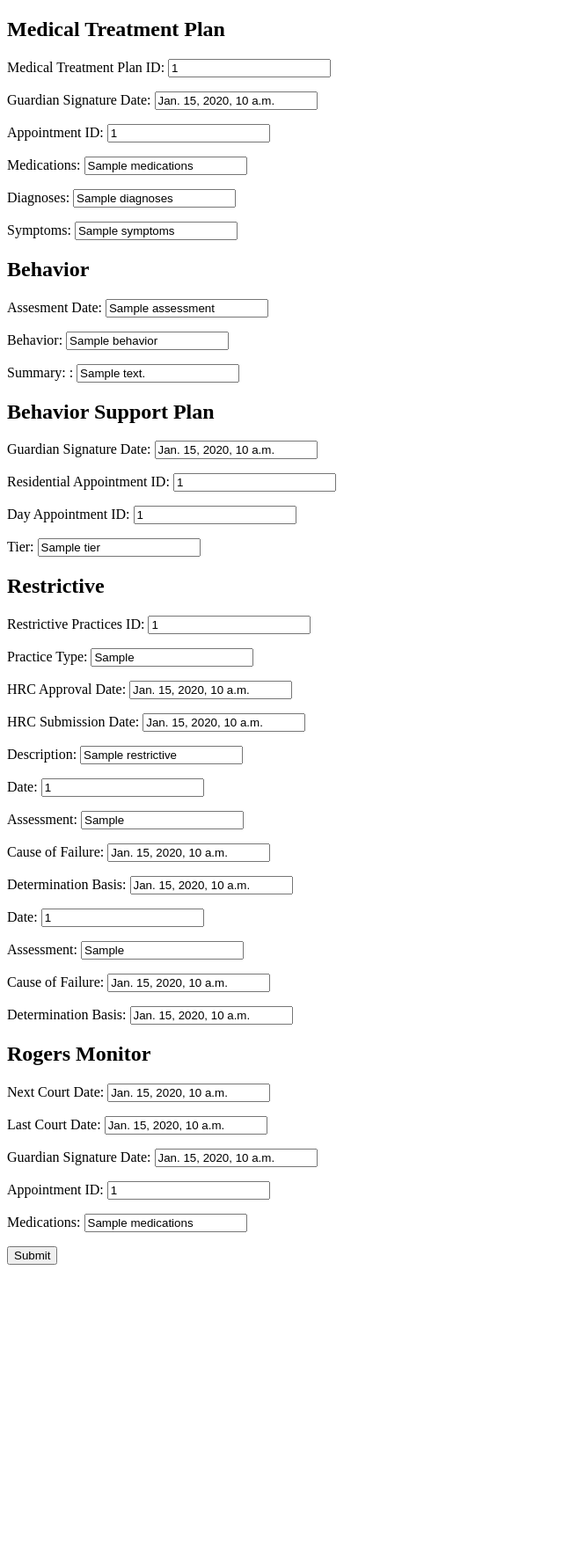
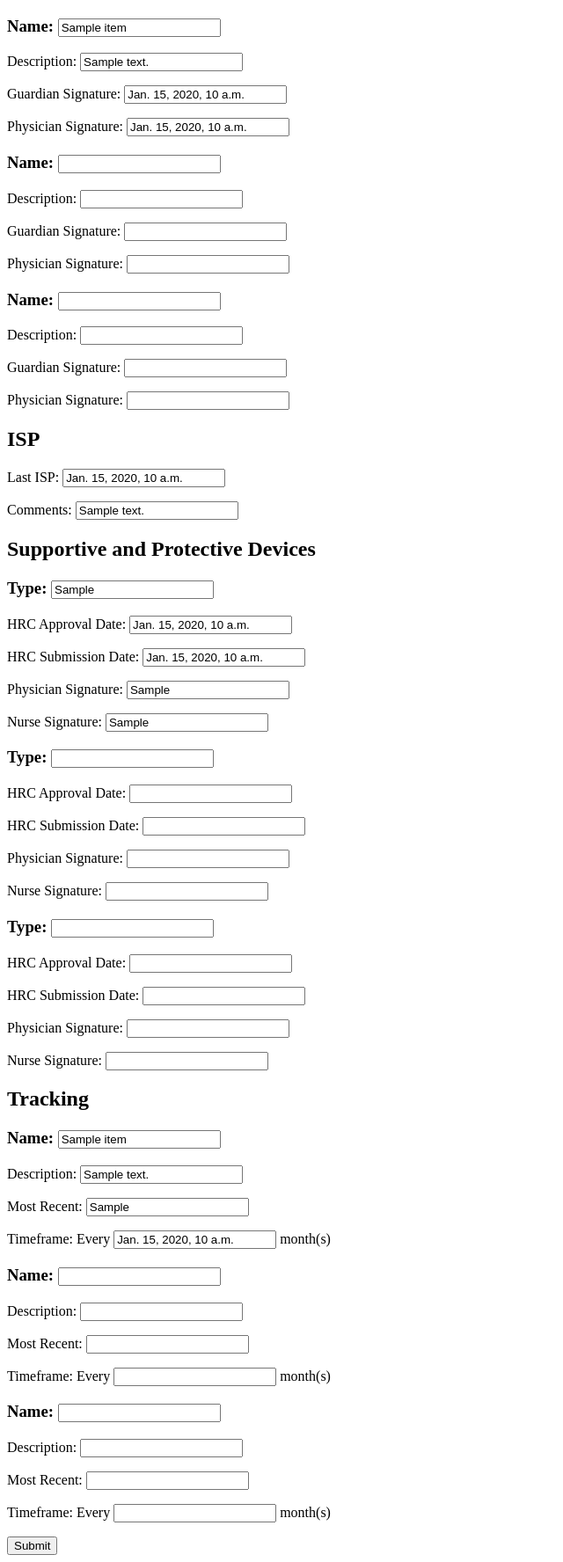
Before and after one commit to yzan424/JumboCode_WalnutStreetCenter, a Django app: template front-end/static/templates/update_protocol.html in a window 1280 px wide. Shown: the whole page at 88% size, without its empty margins (0-640 px from the left). Before the commit the page ends 1438 px from the top, so only its background shows below. Run offline with Django 3.2, Linux system fonts and the light colour scheme; the template is opened without the code that fills it: most values are stand-ins (such as "Sample title", 1, 10 or a date in 2020).

Commit message:
WIP: almost done with fixing dem logics

```diff
--- a/front-end/static/templates/protocol.html
+++ b/front-end/static/templates/protocol.html
@@ -22,7 +22,7 @@
         <div id="supportive">
         <h2>Supportive and Protective Devices</h2>
         {% for item in supportive %}
-            <h3>{{item.device_type}}</h3>
+            <h3>Type: {{item.device_type}}</h3>
             <p>HRC Approval Date: {{item.hrc_approval_date}}</p>
             <p>HRC Submission Date: {{item.hrc_submission_date}}</p>
             <p>Physician Signature: {{item.physician_signature}}</p>
--- a/front-end/static/templates/update_protocol.html
+++ b/front-end/static/templates/update_protocol.html
@@ -1,72 +1,90 @@
-<!doctype html>
-
+<!DOCTYPE html>
 <html lang="en">
     <head>
         <meta charset="utf-8">
+    </head>
+    <body>
+        <form action="/edit/protocol/1/" method="post">
+            {% csrf_token %}
+        <div id="protocols">
+        {% for item in protocols %}
+            <h3>Name: <input type="text" value="{{item.name}}" name="protocols.existing.{{item.protocol_id}}.name"></h3>
+            <p>Description: <input type="text" value="{{item.description}}" name="protocols.existing.{{item.protocol_id}}.description"></p>
+            <p>Guardian Signature: <input type="text" value="{{item.guardian_signature_date}}" name="protocols.existing.{{item.protocol_id}}.guardian_signature_date"></p>
+            <p>Physician Signature: <input type="text" value="{{item.physician_signature_date}}" name="protocols.existing.{{item.protocol_id}}.physician_signature_date"></p>
+        {% endfor %}
 
-  <title>Support</title>
-  <meta name="description" content="">
-</head>
+            <div>
+                <h3>Name: <input type="text" name="protocols.new.0.name"></h3>
+                <p>Description: <input type="text" name="protocols.new.0.description"></p>
+                <p>Guardian Signature: <input type="text" name="protocols.new.0.guardian_signature_date"></p>
+                <p>Physician Signature: <input type="text" name="protocols.new.0.physician_signature_date"></p>
+            </div>
 
-<body>
-    <form action="/edit/behavior/1/" method="post">
-            {% csrf_token %}
-        <div id="medical_treatment_plan">
-            <h2>Medical Treatment Plan</h2>
-            <p>Medical Treatment Plan ID: <input type="text" name"medical_treatment_plan.medical_treatment_plan_id" value="{{medical_treatment_plan.medical_treatment_plan_id}}"></p>
-            <p>Guardian Signature Date: <input type="text" name"medical_treatment_plan.guardian_signature_date" value="{{medical_treatment_plan.guardian_signature_date}}"></p>
-            <p>Appointment ID: <input type="text" name"medical_treatment_plan.appointment_id" value="{{medical_treatment_plan.appointment_id}}"></p>
-            <p> Medications: <input type="text" name"medical_treatment_plan.medications" value="{{medical_treatment_plan.medications}}"></p>
-            <p> Diagnoses: <input type="text" name"medical_treatment_plan.diagnoses" value="{{medical_treatment_plan.diagnoses}}"></p>
-            <p> Symptoms: <input type="text" name"medical_treatment_plan.symptoms" value="{{medical_treatment_plant.symptoms}}"></p>
+            <div>
+                <h3>Name: <input type="text" name="protocols.new.1.name"></h3>
+                <p>Description: <input type="text" name="protocols.new.1.description"></p>
+                <p>Guardian Signature: <input type="text" name="protocols.new.1.guardian_signature_date"></p>
+                <p>Physician Signature: <input type="text" name="protocols.new.1.physician_signature_date"></p>
             </div>
-        <div id="behavior">
-            <h2>Behavior</h2>
-            <p>Assesment Date: <input type="text" name"behavior.assessment" value="{{behavior.assessment}}"></p>
-            <p>Behavior: <input type="text" name"behavior.behavior" value="{{behavior.behavior}}"></p>
-            <p>Summary: : <input type="text" name"behavior.summary" value="{{behavior.summary}}"></p>
+
         </div>
-       <div id="behavior_support_plan">
-            <h2>Behavior Support Plan</h2>
-            <p>Guardian Signature Date:  <input type="text" name"behavior_support_plans.guardian_signature_date" value="{{behavior_support_plans.guardian_signature_date}}"></p>
-            <p>Residential Appointment ID: <input type="text" name"behavior_support_plans.residential_appointment_id" value="{{behavior_support_plans.residential_appointment_id}}"></p>
-            <p>Day Appointment ID: <input type="text" name"behavior_support_plans.day_appointment_id" value="{{behavior_support_plans.day_appointment_id}}"></p>
-            <p>Tier:  <input type="text" name"behavior_support_plans.tier" value="{{behavior_support_plans.tier}}"></p>
+
+        <div id="isp">
+            <h2>ISP</h2>
+            <p>Last ISP: <input type="text" name="isp.last_isp_date" value="{{isp.last_isp_date}}"></p>
+            <p>Comments: <input type="text" name="isp.comments" value="{{isp.comments}}"></p>
         </div>
-        <div id="restrictive">
-            <h2>Restrictive</h2>
-            {% for item in restrictive %}
-                <div>
-                    <p>Restrictive Practices ID: <input type="text" name="restrictive.existing.{{item.restrictive_id}}.restrictive_practices_id" value="{{item.restrictive_practices_id}}"></p>
-                    <p>Practice Type: <input type="text" name="restrictive.existing.{{item.practice_type}}.practice_type" value="{{item.practice_type}}"></p>
-                    <p>HRC Approval Date: <input type="text" name="restrictive.existing.{{item.hrc_approval_date}}.hrc_approval_date" value="{{item.hrc_approval_date}}"></p>
-                    <p>HRC Submission Date: <input type="text" name="restrictive.existing.{{item.hrc_submission_date}}.hrc_submission_date" value="{{item.hrc_submission_date}}"></p>
-                    <p>Description: <input type="text" name="restrictive.existing.{{item.description}}.description" value="{{item.restrictive}}"></p>
-                </div>
+
+        <div id="supportive">
+        <h2>Supportive and Protective Devices</h2>
+        {% for item in supportive %}
+            <h3>Type: <input type="text" value="{{item.device_type}}" name="supportive.existing.{{item.supportive_protective_devices_id}}.device_type"></h3>
+            <p>HRC Approval Date: <input type="text" value="{{item.hrc_approval_date}}" name="supportive.existing.{{item.supportive_protective_devices_id}}.hrc_approval_date"></p>
+            <p>HRC Submission Date: <input type="text" value="{{item.hrc_submission_date}}" name="supportive.existing.{{item.supportive_protective_devices_id}}.hrc_submission_date"></p>
+            <p>Physician Signature: <input type="text" value="{{item.physician_signature}}" name="supportive.existing.{{item.supportive_protective_devices_id}}.physician_signature"></p>
+            <p>Nurse Signature: <input type="text" value="{{item.nurse_signature}}" name="supportive.existing.{{item.supportive_protective_devices_id}}.nurse_signature"></p>
         {% endfor %}
-                <!-- These are new self_preservation entries -->
-                <div>
-                    <p>Date: <input type="text" name="restrictive.new.0.restrictive_practices_id" value="{{item.restrictive_practices_id}}"></p>
-                    <p>Assessment: <input type="text" name="restrictive.new.0.practice_type" value="{{item.practice_type}}"></p>
-                    <p>Cause of Failure: <input type="text" name="restrictive.new.0.hrc_approval_date" value="{{item.hrc_approval_date}}"></p>
-                    <p>Determination Basis: <input type="text" name="restrictive.new.0.hrc_submission_date" value="{{item.hrc_submission_date}}"></p>
         </div>
             <div>
-                    <p>Date: <input type="text" name="restrictive.new.1.restrictive_practices_id" value="{{item.restrictive_practices_id}}"></p>
-                    <p>Assessment: <input type="text" name="restrictive.new.0.practice_type" value="{{item.practice_type}}"></p>
-                    <p>Cause of Failure: <input type="text" name="restrictive.new.1.hrc_approval_date" value="{{item.hrc_approval_date}}"></p>
-                    <p>Determination Basis: <input type="text" name="restrictive.new.1.hrc_submission_date" value="{{item.hrc_submission_date}}"></p>
+                <h3>Type: <input type="text" name="supportive.new.0.device_type"></h3>
+                <p>HRC Approval Date: <input type="text" name="supportive.new.0.hrc_approval_date"></p>
+                <p>HRC Submission Date: <input type="text" name="supportive.new.0.hrc_submission_date"></p>
+                <p>Physician Signature: <input type="text" name="supportive.new.0.physician_signature"></p>
+                <p>Nurse Signature: <input type="text" name="supportive.new.0.nurse_signature"></p>
             </div>
+            <div>
+                <h3>Type: <input type="text" name="supportive.new.1.device_type"></h3>
+                <p>HRC Approval Date: <input type="text" name="supportive.new.1.hrc_approval_date"></p>
+                <p>HRC Submission Date: <input type="text" name="supportive.new.1.hrc_submission_date"></p>
+                <p>Physician Signature: <input type="text" name="supportive.new.1.physician_signature"></p>
+                <p>Nurse Signature: <input type="text" name="supportive.new.1.nurse_signature"></p>
             </div>
-        <div id="rogers_monitor">
-            <h2>Rogers Monitor</h2>
-            <p>Next Court Date:  <input type="text" name"rogers_monitor.next_court_date" value="{{rogers_monitor.next_court_date}}"></p>
-            <p>Last Court Date:  <input type="text" name"rogers_monitor.last_court_date" value="{{rogers_monitor.last_court_date}}"></p>
-            <p>Guardian Signature Date:  <input type="text" name"rogers_monitor.guardian_signature_date" value="{{rogers_monitor.guardian_signature_date}}"></p>
-            <p>Appointment ID:  <input type="text" name"rogers_monitor.appointment_id" value="{{rogers_monitor.appointment_id}}"></p>
-            <p>Medications:  <input type="text" name"rogers_monitor.medications" value="{{rogers_monitor.medications}}"></p>
+
+        <div id="tracking">
+            <h2>Tracking</h2>
+            {% for item in tracking %}
+                <h3>Name: <input type="text" value="{{item.tracking_name}}" name="tracking.existing.{{item.tracking_id}}.tracking_name"></h3>
+                <p>Description: <input type="text" value="{{item.description}}" name="tracking.existing.{{item.tracking_id}}.description"></p>
+                <p>Most Recent: <input type="text" value="{{item.most_recent}}" name="tracking.existing.{{item.tracking_id}}.most_recent"></p>
+                <p>Timeframe: Every <input type="text" value="{{item.next_due}}" name="tracking.existing.{{item.tracking_id}}.next_due"> month(s)</p>
+            {% endfor %}
+
+            <div>
+                <h3>Name: <input type="text" name="tracking.new.0.tracking_name"></h3>
+                <p>Description: <input type="text" name="tracking.new.0.description"></p>
+                <p>Most Recent: <input type="text" name="tracking.new.0.most_recent"></p>
+                <p>Timeframe: Every <input type="text" name="tracking.new.0.next_due"> month(s)</p>
+            </div>
+            <div>
+                <h3>Name: <input type="text" name="tracking.new.1.tracking_name"></h3>
+                <p>Description: <input type="text" name="tracking.new.1.description"></p>
+                <p>Most Recent: <input type="text" name="tracking.new.1.most_recent"></p>
+                <p>Timeframe: Every <input type="text" name="tracking.new.1.next_due"> month(s)</p>
+            </div>
+
         </div>
         <input type="submit"></input>
-    </form>
+
     </body>
 </html>
```
Also changed, not shown: front-end/nutzserver/views.py (+12 -18 lines), front-end/static/templates/update_behavior.html (+30 -31 lines). Lines whose indentation alone changed are shown as unchanged.
